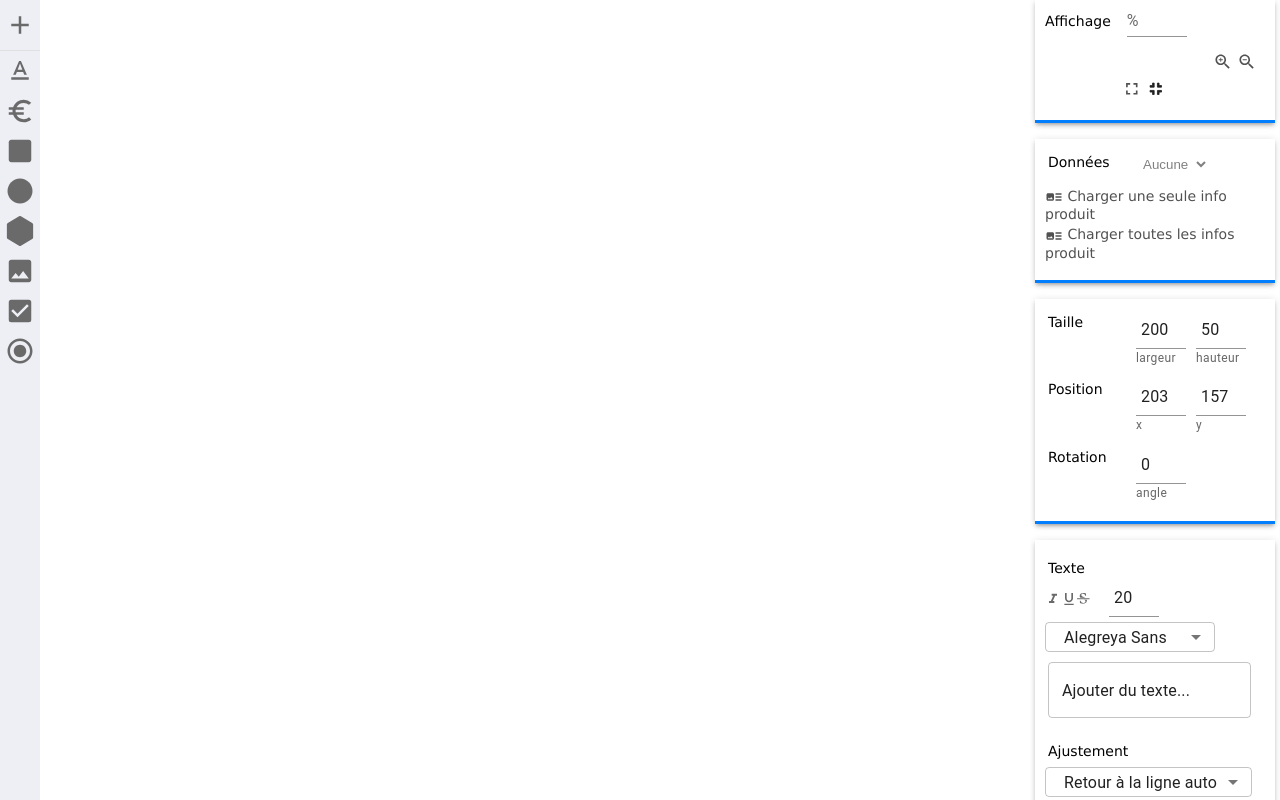
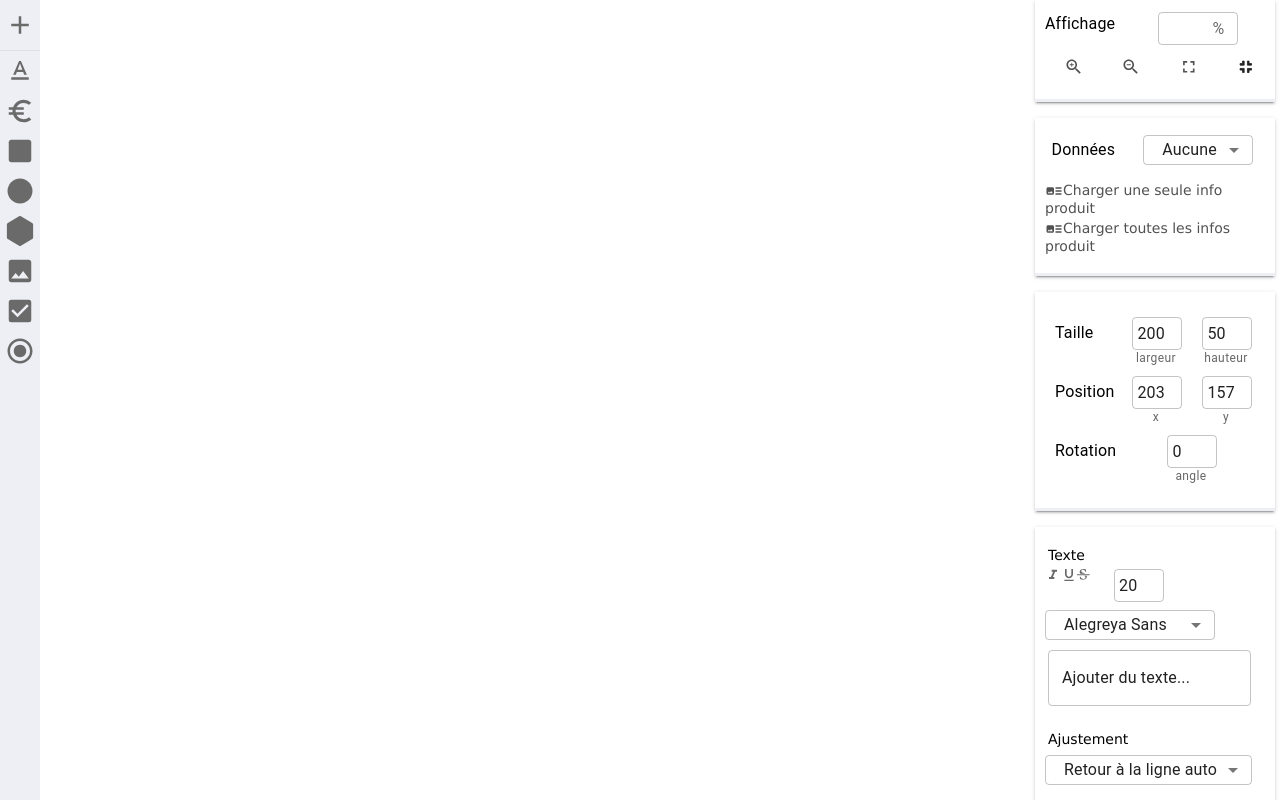
Before and after one commit to Ghassen-M/design-app, a React (Create React App) app: page / in a window 1280 px wide. Built offline with nearby package versions, Linux system fonts and the light colour scheme.

Commit message:
Fixed the Grid of the 3 first toolboxes

```diff
--- a/src/Transform/transform.js
+++ b/src/Transform/transform.js
@@ -1,13 +1,35 @@
 import TransformCSS from './transform.module.css';
-import { Box,TextField,InputAdornment,FormControl,FilledInput,FormHelperText,Input  } from '@mui/material';
+import { Box,TextField,InputAdornment,FormControl,FilledInput,FormHelperText,Input,Grid,Typography  } from '@mui/material';
 
 const Transform = () => {
     return (
-      <Box sx={{ borderBottom:3, borderColor:"#007EFD", boxShadow: 3, mb : 2 }} >
+      <Box sx={{ borderBottom:3, borderColor:"#EEEFF5", boxShadow: 2, mb : 2,padding:"10px 10px" }} >
             <div className={TransformCSS.transform}>
-                <div className={TransformCSS.horizontalBar}>
-                    <div className={TransformCSS.label}>Taille</div>
+             <Grid container sx={{flexDirection:"column",alignContent:"space-between"}}>
+
+              <Grid container sx={{margin:"10px 0"}}>
+
+                {/*<div className={TransformCSS.horizontalBar}>*/}
+                  <Grid item xs={4} sx={{display:"flex",justifyContent:"start",alignItems:"center"}}>
+                  <Typography>Taille</Typography>
+                    {/*<div className={TransformCSS.label}>Taille</div>*/}
+                    </Grid>
+                    <Grid item xs={4} sx={{display:"flex",justifyContent:"center",alignItems:"center"}}>
                     <div className={TransformCSS.boxArea}>
+                    <TextField
+                        inputProps={{
+                          style: {
+                            padding: 5
+                          }
+                        }}
+          id="outlined-helperText"
+          defaultValue="200"
+          size='small'
+          style={{width: 50, padding: "3px 5px", float:"left"}}
+        />
+          <FormHelperText sx={{width: "57px",textAlign:"center",position:"absolute",mt:"35px"}}>largeur</FormHelperText>
+
+        {/*}
           <Input
           style={{width: 50,padding: "3px 5px", marginRight:"5px", float:"left"}}
             value="200"
@@ -15,28 +37,63 @@ const Transform = () => {
               'aria-label': 'weight',
             }}
           />
-                  <FormHelperText>largeur</FormHelperText>
+                  <FormHelperText>largeur</FormHelperText>  /*}
+
 
                         {/*<input className={TransformCSS.inputBox} value="200" />
                         <div className={TransformCSS.boxTag}>largeur</div>*/}
                     </div>
+                    </Grid>
+                    <Grid item xs={4} sx={{display:"flex",justifyContent:"center",alignItems:"center"}}>
                     <div className={TransformCSS.boxArea}>
-                    <Input
+                    <TextField
+                                            inputProps={{
+                                              style: {
+                                                padding: 5
+                                              }
+                                            }}
+          id="outlined-helperText"
+          defaultValue="50"
+          size='small'
+          style={{width: 50, padding: "3px 5px", float:"left"}}
+        />
+          <FormHelperText sx={{width: "57px",textAlign:"center",position:"absolute",mt:"35px"}}>hauteur</FormHelperText>
+                   {/* <Input
           style={{width: 50,padding: "3px 5px", marginRight:"5px", float:"left"}}
             value="50"
             inputProps={{
               'aria-label': 'weight',
             }}
           />
-                  <FormHelperText>hauteur</FormHelperText>
+          <FormHelperText>hauteur</FormHelperText> */}
                   {/*}
                         <input className={TransformCSS.inputBox} value="50" />
         <div className={TransformCSS.boxTag}>hauteur</div> */}
                     </div>
-                </div>
-                <div className={TransformCSS.horizontalBar}>
-                    <div className={TransformCSS.label}>Position</div>
-                    <div className={TransformCSS.boxArea}>
+                    </Grid>
+                {/*</div>*/}
+                </Grid>
+                <Grid container sx={{margin:"10px 0"}}>
+                {/*<div className={TransformCSS.horizontalBar}>*/}
+                    <Grid item xs={4} sx={{display:"flex",justifyContent:"start",alignItems:"center"}}>
+                    <Typography>Position</Typography>
+                    {/*<div className={TransformCSS.label}>Position</div>*/}
+                    </Grid>
+                    <Grid item xs={4} sx={{display:"flex",justifyContent:"center",alignItems:"center"}}>
+                                            <div className={TransformCSS.boxArea}>
+                    <TextField
+                        inputProps={{
+                          style: {
+                            padding: 5
+                          }
+                        }}
+          id="outlined-helperText"
+          defaultValue="203"
+          size='small'
+          style={{width: 50, padding: "3px 5px", float:"left"}}
+        />
+          <FormHelperText sx={{width: "57px",textAlign:"center",position:"absolute",mt:"35px"}}>x</FormHelperText>
+{/*
                     <Input
           style={{width: 50,padding: "3px 5px", marginRight:"5px", float:"left"}}
             value="203"
@@ -44,27 +101,64 @@ const Transform = () => {
               'aria-label': 'weight',
             }}
           />
-                  <FormHelperText>x</FormHelperText>
+                  <FormHelperText>x</FormHelperText> /*}
                   {/*
                         <input className={TransformCSS.inputBox} value="203" />
         <div className={TransformCSS.boxTag}>x</div> */}
                     </div>
+                    </Grid>
+                    <Grid item xs={4} sx={{display:"flex",justifyContent:"center",alignItems:"center"}}>
                     <div className={TransformCSS.boxArea}>
+                    <TextField
+                        inputProps={{
+                          style: {
+                            padding: 5
+                          }
+                        }}
+          id="outlined-helperText"
+          defaultValue="157"
+          size='small'
+          style={{width: 50, padding: "3px 5px", float:"left"}}
+        />
+          <FormHelperText sx={{width: "57px",textAlign:"center",position:"absolute",mt:"35px"}}>y</FormHelperText>
+          {/*
                     <Input
           style={{width: 50,padding: "3px 5px", marginRight:"5px", float:"left"}}
             value="157"
             inputProps={{
               'aria-label': 'weight',
-            }}
+            }} *
           />
-                  <FormHelperText>y</FormHelperText>
+          <FormHelperText>y</FormHelperText>  */}
                         {/*<input className={TransformCSS.inputBox} value="157" />
                         <div className={TransformCSS.boxTag}>y</div>*/}
                     </div>
-                </div>
-                <div className={TransformCSS.horizontalBar}>
-                    <div className={TransformCSS.label}>Rotation</div>
+                    </Grid>
+
+                {/*</div>*/}
+                </Grid>
+                <Grid container sx={{margin:"10px 0"}}>
+                {/*<div className={TransformCSS.horizontalBar}>*/}
+                <Grid item xs={4} sx={{display:"flex",justifyContent:"Start",alignItems:"center"}}>
+                <Typography>Rotation</Typography>
+                    {/*<div className={TransformCSS.label}>Rotation</div>*/}
+                  </Grid>
+                    <Grid item xs={2}/>
+                    <Grid item xs={4} sx={{display:"flex",justifyContent:"center",alignItems:"center"}}>
                     <div className={TransformCSS.boxArea}>
+                    <TextField
+                        inputProps={{
+                          style: {
+                            padding: 5
+                          }
+                        }}
+          id="outlined-helperText"
+          defaultValue="0"
+          size='small'
+          style={{width: 50, padding: "3px 5px", float:"left"}}
+        />
+          <FormHelperText sx={{width: "57px",textAlign:"center",position:"absolute",mt:"35px"}}>angle</FormHelperText>
+                      {/*
                     <Input
           style={{width: 50,padding: "3px 5px", marginRight:"5px", float:"left"}}
             value="0"
@@ -72,13 +166,19 @@ const Transform = () => {
               'aria-label': 'weight',
             }}
           />
-                  <FormHelperText>angle</FormHelperText>
+          <FormHelperText>angle</FormHelperText>  */}
                   {/*
                         <input className={TransformCSS.inputBox} value="0" />
                         <div className={TransformCSS.boxTag}>angle</div>
         */}
                     </div>
-                </div>
+                    </Grid>
+                    <Grid item xs={2}/>
+
+                    {/*</div>*/}
+                </Grid>
+                </Grid>
+
             </div>
         </Box>
     )
--- a/src/Transform/transform.module.css
+++ b/src/Transform/transform.module.css
@@ -15,7 +15,7 @@
 
 .label {
     float: left;
-    width: 85px;
+    width: 66px;
     padding: 3px;
 }
 
--- a/src/color/color.js
+++ b/src/color/color.js
@@ -3,7 +3,7 @@ import { Select,MenuItem,Box  } from '@mui/material';
 
 const Color = () => {
     return (
-        <Box sx={{ borderBottom:3, borderColor:"#007EFD", boxShadow: 3, mb : 2 }} >
+        <Box sx={{ borderBottom:3, borderColor:"#EEEFF5", boxShadow: 2, mb : 2 }} >
             <div className={ColorCSS.color}>
                 <div className={ColorCSS.horizontalBar}>
                     <div className={ColorCSS.label}>Couleur</div>
--- a/src/data/data.js
+++ b/src/data/data.js
@@ -1,34 +1,51 @@
 import DataCSS from './data.module.css';
-import {Box} from '@mui/material'
+import {Box,Grid,Typography,Select,MenuItem} from '@mui/material'
 const Data = () => {
     return (
-        <Box sx={{ borderBottom:3, borderColor:"#007EFD", boxShadow: 3, mb : 2 }} >
+        <Box sx={{ borderBottom:3, borderColor:"#EEEFF5", boxShadow: 2, mb : 2 }} >
             <div className="metadat-loader">
                 <div className={DataCSS.data}>
-                    <div className={DataCSS.horizentalBar}>
-                        <div className={DataCSS.leftSpace}>Données</div>
+                    <Grid container sx={{mt:"10px"}}>
+                    {/*<div className={DataCSS.horizentalBar}>*/}
+                        <Grid item xs={4} sx={{display:"flex",justifyContent:"center",alignItems:"center"}} >
+
+                        <Typography>Données</Typography>
+                        </Grid>
+                        <Grid item xs={8} sx={{display:"flex",justifyContent:"center",alignItems:"center"}}>
                         <div className={DataCSS.options}>
-                            <select className={DataCSS.selection}>
-                                <option value="">Aucune</option>
-                                <option value="">Autre ...</option>
-                            </select>
+                            <Select value={"Aucune"} className={DataCSS.selection} sx={{mt:"5px",mb:"5px", padding:"3px 3px 3px 5px",height:30,width:110}}>
+                                <MenuItem value={"Aucune"}>Aucune</MenuItem>
+                                <MenuItem value={"Autre"}>Autre ...</MenuItem>
+                            </Select>
                         </div>
-                    </div>
+                        </Grid>
+                    {/*</div>*/}
                     <div className={DataCSS.horizentalBar}>
                         <div className={DataCSS.leftspace}></div>
                         <div className={DataCSS.options}>
+                            <Grid item xs={12}>
                             <a href="#" className={DataCSS.optionLink}>
                                 <svg stroke="currentColor" fill="currentColor" strokeWidth={0} viewBox="0 0 24 24" size="18" className={DataCSS.optionLogo} height="18" width="18" xmlns="http://www.w3.org/2000/svg">
                                     <path d="M22 13h-8v-2h8v2zm0-6h-8v2h8V7zm-8 10h8v-2h-8v2zm-2-8v6c0 1.1-.9 2-2 2H4c-1.1 0-2-.9-2-2V9c0-1.1.9-2 2-2h6c1.1 0 2 .9 2 2zm-1.5 6l-2.25-3-1.75 2.26-1.25-1.51L3.5 15h7z">
                                     </path>
-                                </svg> <span>Charger une seule info produit</span></a></div>
+                                </svg>
+                                <span>Charger une seule info produit</span>
+                                </a>
+                            </Grid>
+                                </div>
                         <div className={DataCSS.options}>
+                            <Grid item xs={12}>
                             <a href="#" className={DataCSS.optionLink}>
                                 <svg stroke="currentColor" fill="currentColor" strokeWidth={0} viewBox="0 0 24 24" size="18" className={DataCSS.optionLogo} height="18" width="18" xmlns="http://www.w3.org/2000/svg">
                                     <path d="M22 13h-8v-2h8v2zm0-6h-8v2h8V7zm-8 10h8v-2h-8v2zm-2-8v6c0 1.1-.9 2-2 2H4c-1.1 0-2-.9-2-2V9c0-1.1.9-2 2-2h6c1.1 0 2 .9 2 2zm-1.5 6l-2.25-3-1.75 2.26-1.25-1.51L3.5 15h7z">
                                     </path>
-                                </svg> <span>Charger toutes les infos produit</span></a></div>
+                                </svg>
+                                <span>Charger toutes les infos produit</span>
+                                </a>
+                            </Grid>
+                                </div>
                     </div>
+                    </Grid>
                 </div>
             </div>
         </Box>
--- a/src/data/data.module.css
+++ b/src/data/data.module.css
@@ -9,7 +9,7 @@
 }
 
 .horizentalBar {
-    overflow: hidden;
+    /*overflow: hidden;*/
     margin-top: 10px;
 }
 
@@ -21,7 +21,7 @@
 
 .options {
     float: left;
-    margin-right: 5px;
+    /*margin-right: 5px;*/
 }
 
 .selection {
--- a/src/display/display.js
+++ b/src/display/display.js
@@ -1,32 +1,46 @@
 import DisplayCSS from './display.module.css';
-import { Box,TextField,InputAdornment  } from '@mui/material';
+import { Box,TextField,InputAdornment,Typography } from '@mui/material';
 import {Grid, Item} from '@mui/material'
 import { textAlign } from '@mui/system';
 const Display = () => {
   return (
-    <Box sx={{borderBottom:3, borderColor:"#007EFD", boxShadow: 3, mb : 2 }} >
+    <Box sx={{borderBottom:3, borderColor:"#EEEFF5", boxShadow: 2, mb : 2 }} >
       <div className={DisplayCSS.display}>
-      <Grid container>
+      <Grid container sx={{pt:"10px"}}>
 
         {/*<div className={DisplayCSS.horizontalBar}>*/}
-        <Grid item md={4} sx={{display:"flex",alignSelf:"center"}}>
+        <Grid item xs={4}>
         {/*<div className={DisplayCSS.affichage}></div>*/}
-        Affichage
+        <Typography>Affichage</Typography>
         </Grid>
-        <Grid item md={8}>
-        <TextField id="standard-basic"  InputProps={{
+        <Grid item xs={8} sx={{display:"flex",justifyContent:"center",alignItems:"center"}}>
+        <TextField
+          id="outlined-helperText"
+          inputProps={{
+            style: {
+              padding: 5
+            }
+          }}
+          size='small'
+          InputProps={{
+            height: "1em",
+            endAdornment: <InputAdornment position="start" style={{margin:0}}>%</InputAdornment>,
+          }} style={{width: 80,padding: "0px"}}
+        />
+        {/*<TextField id="standard-basic"  InputProps={{
             startAdornment: <InputAdornment position="start">%</InputAdornment>,
-          }} style={{width: 60,padding: "3px 5px"}} variant="standard" />
+          }} style={{width: 60,padding: "3px 5px"}} variant="standard" /> */}
         {/*<input className={DisplayCSS.displayInput} value="100" />
         <div className={DisplayCSS.unit}>%</div>*/}
         </Grid>
         {/*</div>*/}
-        <Grid item md={4}/>
-        <Grid item md={8}>
-        <div sx={{display:"flex",alignItems:"right"}} className={DisplayCSS.options}>
-          <div className={DisplayCSS.space}></div>
-          <div className={DisplayCSS.button}>
-            <div title="Zoom avant">
+        </Grid>
+        <div className={DisplayCSS.options}>
+        <Grid container style={{display:"flex", justifyContent:"center"}} >
+          {/*<div className={DisplayCSS.space}></div>*/}
+          <Grid item xs={3}>
+          <div  className={DisplayCSS.button}>
+            <div title="Zoom avant" style={{display:"flex", justifyContent:"center"}}>
               <a href="#" className={DisplayCSS.buttonLink}>
                 <svg stroke="currentColor" fill="currentColor" strokeWidth="0" viewBox="0 0 24 24" style={{ fontSize: "1.4em" }} height="1em" width="1em" xmlns="http://www.w3.org/2000/svg">
                   <path d="M15.5 14h-.79l-.28-.27C15.41 12.59 16 11.11 16 9.5 16 5.91 13.09 3 9.5 3S3 5.91 3 9.5 5.91 16 9.5 16c1.61 0 3.09-.59 4.23-1.57l.27.28v.79l5 4.99L20.49 19l-4.99-5zm-6 0C7.01 14 5 11.99 5 9.5S7.01 5 9.5 5 14 7.01 14 9.5 11.99 14 9.5 14zm2.5-4h-2v2H9v-2H7V9h2V7h1v2h2v1z">
@@ -35,17 +49,21 @@ const Display = () => {
               </a>
             </div>
           </div>
+          </Grid>
+          <Grid item xs={3}>
           <div className={DisplayCSS.button}>
-            <div title="Zoom arrière">
-              <a href="#" className={DisplayCSS.buttonLink}>
-                <svg stroke="currentColor" fill="currentColor" strokeWidth="0" viewBox="0 0 24 24" style={{ fontSize: "1.4em" }} height="1em" width="1em" xmlns="http://www.w3.org/2000/svg">
+            <div title="Zoom arrière" style={{display:"flex", justifyContent:"center"}}>
+              <a href="#" className={DisplayCSS.buttonLink} >
+                <svg stroke="currentColor" fill="currentColor" strokeWidth="0" viewBox="0 0 24 24" style={{ fontSize: "1.4em",alignSelf:"center" }} height="1em" width="1em" xmlns="http://www.w3.org/2000/svg">
                   <path d="M15.5 14h-.79l-.28-.27C15.41 12.59 16 11.11 16 9.5 16 5.91 13.09 3 9.5 3S3 5.91 3 9.5 5.91 16 9.5 16c1.61 0 3.09-.59 4.23-1.57l.27.28v.79l5 4.99L20.49 19l-4.99-5zm-6 0C7.01 14 5 11.99 5 9.5S7.01 5 9.5 5 14 7.01 14 9.5 11.99 14 9.5 14zM7 9h5v1H7z">
                   </path>
                 </svg></a>
             </div>
           </div>
+          </Grid>
+          <Grid item xs={3}>
           <div className={DisplayCSS.button}>
-            <div title="Plein page">
+            <div title="Plein page" style={{display:"flex", justifyContent:"center"}}>
               <a href="#" className={DisplayCSS.buttonLink}>
                 <svg stroke="currentColor" fill="currentColor" strokeWidth="0" viewBox="0 0 24 24" style={{ fontSize: "1.4em" }} height="1em" width="1em" xmlns="http://www.w3.org/2000/svg">
                   <path d="M7 14H5v5h5v-2H7v-3zm-2-4h2V7h3V5H5v5zm12 7h-3v2h5v-5h-2v3zM14 5v2h3v3h2V5h-5z"></path>
@@ -54,18 +72,21 @@ const Display = () => {
             </div>
 
           </div>
+          </Grid>
+          <Grid item xs={3}>
           <div className={DisplayCSS.button}>
-            <div title='Taille réelle'>
-              <a href="#" className={DisplayCSS.buttonLink}>
+            <div title='Taille réelle' style={{display:"flex",justifyContent:"center"}}>
+              <a href="#" className={DisplayCSS.buttonLink} >
                 <svg stroke="currentColor" fill="currentColor" strokeWidth="0" viewBox="0 0 24 24" style={{ color: "rgb(34, 34, 34)", fontSize: "1.4em", strokeWidth: "1px" }} height="1em" width="1em" xmlns="http://www.w3.org/2000/svg">
                   <path d="M5 16h3v3h2v-5H5v2zm3-8H5v2h5V5H8v3zm6 11h2v-3h3v-2h-5v5zm2-11V5h-2v5h5V8h-3z"></path>
                 </svg>
               </a>
             </div>
           </div>
+          </Grid>
+          </Grid>
         </div>
-        </Grid>
-        </Grid>
+
       </div>
     </Box>
 
--- a/src/display/display.module.css
+++ b/src/display/display.module.css
@@ -50,8 +50,8 @@
 }
 
 .button {
-    float: left;
-    margin-right: 5px;
+    /*float: left;
+    margin-right: 5px;*/
 }
 
 .buttonLink {
--- a/src/disposition/disposition.js
+++ b/src/disposition/disposition.js
@@ -2,7 +2,7 @@ import DispositionCSS from './disposition.module.css';
 import {Box} from '@mui/material'
 const Disposition = () => {
     return (
-        <Box sx={{ borderBottom:3, borderColor:"#007EFD", boxShadow: 3, mb : 2 }} >
+        <Box sx={{ borderBottom:3, borderColor:"#EEEFF5", boxShadow: 3, mb : 2 }} >
             <div className={DispositionCSS.disposition}>
                 <div className={DispositionCSS.horizontalArea}>
                     <div className={DispositionCSS.leftArea}>Disposition</div>
--- a/src/elements/elements.js
+++ b/src/elements/elements.js
@@ -2,7 +2,7 @@ import ElementsCSS from './elements.module.css';
 import {Box} from '@mui/material'
 const Elements = () => {
     return (
-        <Box sx={{ borderBottom:3, borderColor:"#007EFD", boxShadow: 3, mb : 2 }} >
+        <Box sx={{ borderBottom:3, borderColor:"#EEEFF5", boxShadow: 2, mb : 2 }} >
             <div className={ElementsCSS.elements}>
                 <div className={ElementsCSS.elementsArea}>
                     <br />
--- a/src/text/text.js
+++ b/src/text/text.js
@@ -3,7 +3,7 @@ import { Box,TextField,InputAdornment,FormControl,FilledInput,FormHelperText,Inp
 
 const Text = () => {
     return (
-        <Box sx={{ borderBottom:3, borderColor:"#007EFD", boxShadow: 3, mb : 2 }} >
+        <Box sx={{ borderBottom:3, borderColor:"#EEEFF5", boxShadow: 2, mb : 2 }} >
             <div className={TextCSS.text}>
                 <div className={TextCSS.horizentalBar}>
                     <div className={TextCSS.label}>Texte</div>
@@ -32,13 +32,27 @@ const Text = () => {
                             </svg>
                         </svg>
                         <svg viewBox="0 0 24 24" preserveAspectRatio="xMidYMid meet" className={TextCSS.styleWidget}></svg>
+                        <TextField
+                        inputProps={{
+                          style: {
+                            padding: 5
+                          },
+                          min:'1'
+                        }}
+          type="number"
+          min="1"
 
+          id="outlined-helperText"
+          defaultValue="20"
+          size='small'
+          style={{width: 50, padding: "3px 5px"}}
+        /> {/*
                         <Input
          type='number'
          min='1'
           style={{width: 50,padding: "3px 5px"}}
             value='20'
-          />
+                    /> */}
                         {/*<input type="number" min="1" className={TextCSS.fontSize} value="20" />*/}
                         <br />
                         <Select value={"Alegreya Sans"} sx={{mt:"5px",mb:"5px", padding:"3px 3px 3px 5px",height:30,width:170}}/*className={TextCSS.fontSelection}*/>
--- a/src/text/text.module.css
+++ b/src/text/text.module.css
@@ -72,7 +72,7 @@
 }
 
 .preselectedWidget {
-    fill: #006ad5;
+    fill: #222222;
     vertical-align: middle;
     width: 16px;
     height: 16px;
```
